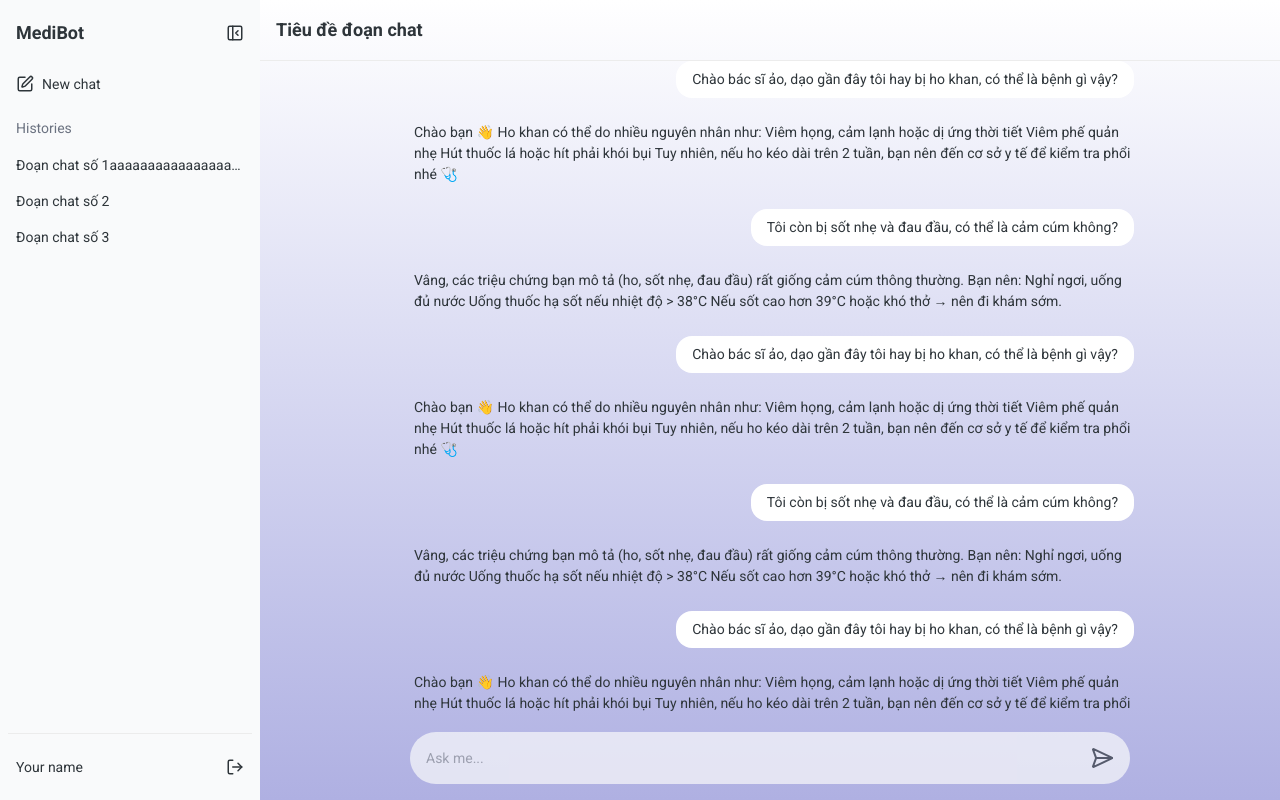
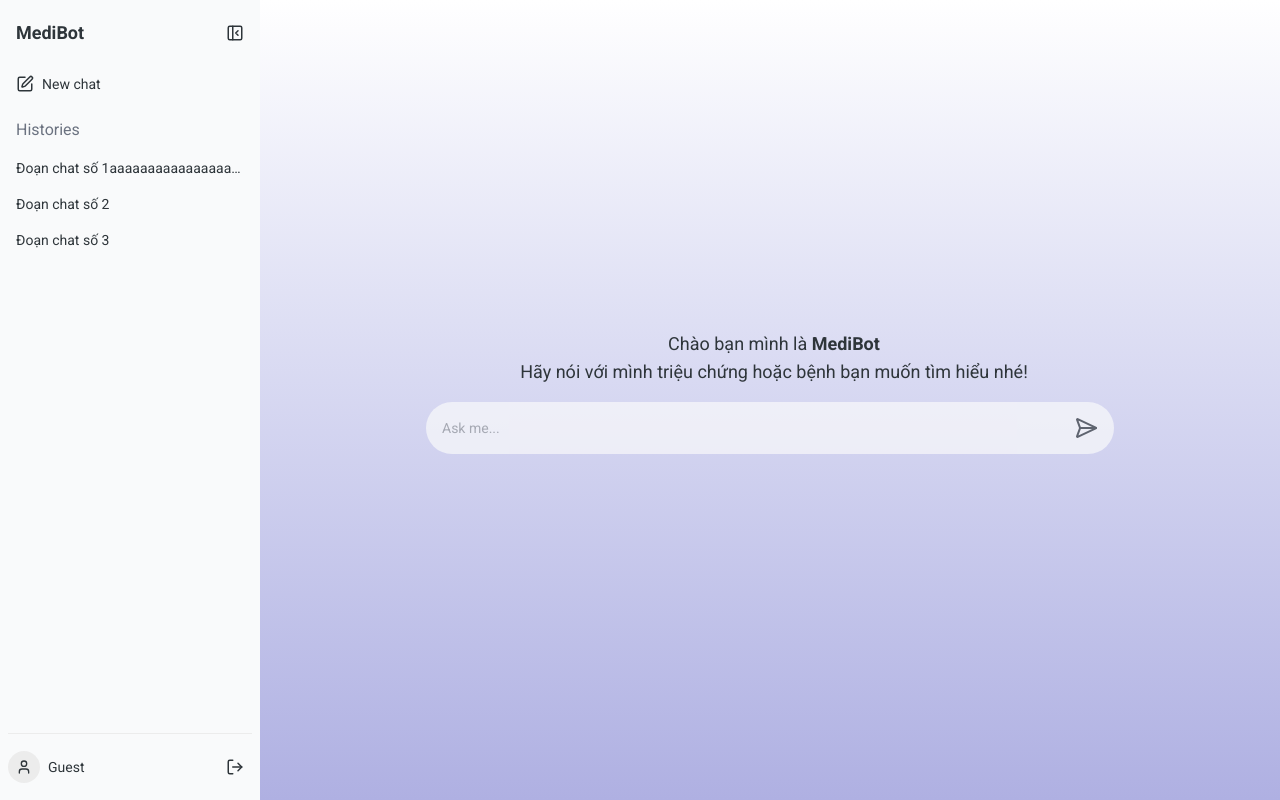
Before and after one commit to hyynee04/MediBot, a React (Vite) app: page / in a window 1280 px wide. Built offline with nearby package versions, Linux system fonts and the light colour scheme.

Commit message:
ChatPage: update reponsive

```diff
--- /dev/null
+++ b/src/components/SnackBar.tsx
@@ -0,0 +1,64 @@
+import { LuPanelLeftClose, LuPanelLeftOpen, LuSquarePen, LuLogOut, LuUser } from "react-icons/lu";
+import HistoryItem from "../components/HistoryItem";
+import { useNavigate } from "react-router-dom";
+import { paths } from "../routes/paths";
+
+interface SidebarProps {
+    isOpenMenu: boolean;
+    setIsOpenMenu: React.Dispatch<React.SetStateAction<boolean>>;
+    setListContent: React.Dispatch<React.SetStateAction<void>>;
+};
+
+const SideBar = ({ isOpenMenu, setIsOpenMenu, setListContent }: SidebarProps) => {
+    const navigate = useNavigate()
+    const handleGotoLogin = () => {
+        navigate(paths.login)
+    }
+    return (
+        <div
+            className={`
+                h-screen py-4 px-2 flex-col justify-between z-2
+                ${isOpenMenu
+                    ? 'w-[260px] flex md:relative fixed bg-background-white'
+                    : 'w-fit md:flex hidden'}
+            `}
+        >
+            <div className="flex flex-col gap-4">
+                <div className="flex flex-row justify-between items-center">
+                    <p className={`px-2 text-lg font-bold ${isOpenMenu ? 'block' : 'hidden'}`}>MediBot</p>
+                    <div className={`p-2 hover:bg-stroke-grey rounded-lg cursor-pointer ${isOpenMenu ? 'block' : 'hidden'}`} onClick={() => setIsOpenMenu(false)}>
+                        <LuPanelLeftClose size={18} />
+                    </div>
+                    <div className={`p-2 hover:bg-stroke-grey rounded-lg cursor-pointer ${isOpenMenu ? 'hidden' : 'block'}`} onClick={() => setIsOpenMenu(true)}>
+                        <LuPanelLeftOpen size={18} />
+                    </div>
+                </div>
+                <div className="p-2 flex flex-row items-center gap-2 hover:bg-stroke-grey rounded-lg cursor-pointer" onClick={() => setListContent()}>
+                    <LuSquarePen size={18} />
+                    <p className={`text-sm ${isOpenMenu ? 'block' : 'hidden'}`}>New chat</p>
+                </div>
+                <div className={`flex-col h-full ${isOpenMenu ? 'flex' : 'hidden'}`}>
+                    <p className="px-2 pb-2 text-primary-grey">Histories</p>
+                    <HistoryItem text="Đoạn chat số 1aaaaaaaaaaaaaaaaaaaaaaaa" />
+                    <HistoryItem text="Đoạn chat số 2" />
+                    <HistoryItem text="Đoạn chat số 3" />
+                </div>
+            </div>
+            <div className="flex flex-col gap-4">
+                <span className="w-full h-px bg-stroke-grey" />
+                <div className="flex flex-row justify-between items-center">
+                    <div className={`flex flex-row items-center gap-2 ${isOpenMenu ? 'block' : 'hidden'}`}>
+                        <span className="p-2 bg-stroke-grey rounded-full">
+                            <LuUser />
+                        </span>
+                        <p className="text-sm">Guest</p>
+                    </div>
+                    <div className="p-2 hover:bg-stroke-grey rounded-lg cursor-pointer" onClick={() => handleGotoLogin()}>
+                        <LuLogOut size={18} />
+                    </div>
+                </div>
+            </div>
+        </div>
+    )
+}
+export default SideBar
--- a/src/index.css
+++ b/src/index.css
@@ -35,21 +35,26 @@
 }
 
 body {
-  min-width: 768px;
-  min-height: 100vh;
-  font-size: 14px;
+  width: 100%;
+  height: 100%;
+  margin: 0;
+  padding: 0;
 }
 
 @layer utilities {
   ::-webkit-scrollbar {
     width: 8px;
   }
+
   ::-webkit-scrollbar-thumb {
-    background-color: var(--color-background-white); /* blue-400 */
+    background-color: var(--color-background-white);
+    /* blue-400 */
     border-radius: 9999px;
   }
+
   ::-webkit-scrollbar-track {
-    background-color: transparent; /* gray-200 */
+    background-color: transparent;
+    /* gray-200 */
   }
 }
 
--- a/src/pages/ChatPage.tsx
+++ b/src/pages/ChatPage.tsx
@@ -1,54 +1,22 @@
-import { LuPanelLeftClose, LuPanelLeftOpen, LuSquarePen, LuLogOut, LuSendHorizontal } from "react-icons/lu";
-import HistoryItem from "../components/HistoryItem";
-import { useNavigate } from "react-router-dom";
-import { paths } from "../routes/paths";
+import { LuSquarePen, LuSendHorizontal, LuMenu } from "react-icons/lu";
 import QuestionItem from "../components/QuestionItem";
 import AnswerItem from "../components/AnswerItem";
+import { useState } from "react";
+import SideBar from "../components/SnackBar";
+
+interface Content {
+    id: number,
+    ask: string,
+    answer: string
+}
 const ChatPage = () => {
-    const navigate = useNavigate()
-    const handleGotoLogin = () => {
-        navigate(paths.login)
-    }
-    return (
-        <div className="w-screen h-screen flex flex-row">
-            <div className="md:w-[260px] w-fit h-screen bg-background-white py-4 px-2 flex flex-col justify-between">
-                <div className="flex flex-col gap-4">
-                    <div className="flex flex-row justify-between items-center">
-                        <p className="px-2 text-lg font-bold md:block hidden">MediBot</p>
-                        <div className="p-2 hover:bg-stroke-grey rounded-lg cursor-pointer">
-                            <LuPanelLeftClose size={18} />
-                        </div>
-                        {/* <LuPanelLeftOpen /> */}
-                    </div>
-                    <div className="p-2 flex flex-row items-center gap-2 hover:bg-stroke-grey rounded-lg cursor-pointer">
-                        <LuSquarePen size={18} />
-                        <p className="text-sm md:block hidden">New chat</p>
-                    </div>
-                    <div className="md:flex hidden flex-col h-full">
-                        <p className="px-2 pb-2 text-primary-grey">Histories</p>
-                        <HistoryItem text="Đoạn chat số 1aaaaaaaaaaaaaaaaaaaaaaaa" />
-                        <HistoryItem text="Đoạn chat số 2" />
-                        <HistoryItem text="Đoạn chat số 3" />
-                    </div>
-                </div>
-                <div className="flex flex-col gap-4">
-                    <span className="w-full h-px bg-stroke-grey" />
-                    <div className="flex flex-row justify-between items-center">
-                        <p className="px-2 text-sm md:block hidden">Your name</p>
-                        <div className="p-2 hover:bg-stroke-grey rounded-lg cursor-pointer" onClick={() => handleGotoLogin()}>
-                            <LuLogOut size={18} />
-                        </div>
-                    </div>
-                </div>
-            </div>
-            <div className="w-full h-screen flex flex-col items-center justify-end bg-gradient-to-b from-primary-white to-primary-purple">
-                <p className="w-full p-4 text-lg font-bold text-primary-black ">Tiêu đề đoạn chat</p>
-                <span className="w-full h-px bg-stroke-grey" />
-                <div className="w-full h-full overflow-y-scroll flex justify-center pl-2">
-                    <div className="flex flex-col gap-6 lg:w-[720px] w-full">
-                        <QuestionItem question="Chào bác sĩ ảo, dạo gần đây tôi hay bị ho khan, có thể là bệnh gì vậy?" />
-                        <AnswerItem answer="
-                     Chào bạn 👋
+    const [isOpenMenu, setIsOpenMenu] = useState(true);
+    const [listContent, setListContent] = useState<Content[]>([]);
+    const handleSend = () => {
+        const newItem = {
+            id: listContent.length + 1,
+            ask: "Chào bác sĩ ảo, dạo gần đây tôi hay bị ho khan, có thể là bệnh gì vậy?",
+            answer: `Chào bạn 👋
                             Ho khan có thể do nhiều nguyên nhân như:
 
                             Viêm họng, cảm lạnh hoặc dị ứng thời tiết
@@ -56,75 +24,52 @@ const ChatPage = () => {
                             Viêm phế quản nhẹ
 
                             Hút thuốc lá hoặc hít phải khói bụi
-                            Tuy nhiên, nếu ho kéo dài trên 2 tuần, bạn nên đến cơ sở y tế để kiểm tra phổi nhé 🩺
-                    "/>
-                        <QuestionItem question="Tôi còn bị sốt nhẹ và đau đầu, có thể là cảm cúm không?" />
-                        <AnswerItem
-                            answer="Vâng, các triệu chứng bạn mô tả (ho, sốt nhẹ, đau đầu) rất giống cảm cúm thông thường.
-                        Bạn nên:
-
-                        Nghỉ ngơi, uống đủ nước
-
-                        Uống thuốc hạ sốt nếu nhiệt độ > 38°C
-
-                        Nếu sốt cao hơn 39°C hoặc khó thở → nên đi khám sớm."
-                        />
-                        <QuestionItem question="Chào bác sĩ ảo, dạo gần đây tôi hay bị ho khan, có thể là bệnh gì vậy?" />
-                        <AnswerItem answer="
-                     Chào bạn 👋
-                            Ho khan có thể do nhiều nguyên nhân như:
-
-                            Viêm họng, cảm lạnh hoặc dị ứng thời tiết
-
-                            Viêm phế quản nhẹ
-
-                            Hút thuốc lá hoặc hít phải khói bụi
-                            Tuy nhiên, nếu ho kéo dài trên 2 tuần, bạn nên đến cơ sở y tế để kiểm tra phổi nhé 🩺
-                    "/>
-                        <QuestionItem question="Tôi còn bị sốt nhẹ và đau đầu, có thể là cảm cúm không?" />
-                        <AnswerItem
-                            answer="Vâng, các triệu chứng bạn mô tả (ho, sốt nhẹ, đau đầu) rất giống cảm cúm thông thường.
-                        Bạn nên:
-
-                        Nghỉ ngơi, uống đủ nước
-
-                        Uống thuốc hạ sốt nếu nhiệt độ > 38°C
-
-                        Nếu sốt cao hơn 39°C hoặc khó thở → nên đi khám sớm."
-                        />
-                        <QuestionItem question="Chào bác sĩ ảo, dạo gần đây tôi hay bị ho khan, có thể là bệnh gì vậy?" />
-                        <AnswerItem answer="
-                     Chào bạn 👋
-                            Ho khan có thể do nhiều nguyên nhân như:
-
-                            Viêm họng, cảm lạnh hoặc dị ứng thời tiết
-
-                            Viêm phế quản nhẹ
-
-                            Hút thuốc lá hoặc hít phải khói bụi
-                            Tuy nhiên, nếu ho kéo dài trên 2 tuần, bạn nên đến cơ sở y tế để kiểm tra phổi nhé 🩺
-                    "/>
-                        <QuestionItem question="Tôi còn bị sốt nhẹ và đau đầu, có thể là cảm cúm không?" />
-                        <AnswerItem
-                            answer="Vâng, các triệu chứng bạn mô tả (ho, sốt nhẹ, đau đầu) rất giống cảm cúm thông thường.
-                        Bạn nên:
-
-                        Nghỉ ngơi, uống đủ nước
-
-                        Uống thuốc hạ sốt nếu nhiệt độ > 38°C
-
-                        Nếu sốt cao hơn 39°C hoặc khó thở → nên đi khám sớm."
-                        />
+                            Tuy nhiên, nếu ho kéo dài trên 2 tuần, bạn nên đến cơ sở y tế để kiểm tra phổi nhé 🩺`
+        }
+        setListContent([...listContent, newItem])
+    }
+    return (
+        <div className="w-screen h-screen flex flex-row bg-linear-to-b from-primary-white to-primary-purple">
+            <SideBar isOpenMenu={isOpenMenu} setIsOpenMenu={setIsOpenMenu} setListContent={()=>setListContent([])}/>
+            {isOpenMenu &&
+                <span className="fixed inset-0 bg-primary-white opacity-50 z-1 md:hidden" onClick={() => setIsOpenMenu(false)} />
+            }
+            <div className="w-full h-screen flex flex-col items-center justify-end ">
+                <div className="w-full p-4 text-lg font-bold text-primary-black md:hidden flex flex-row justify-between items-center">
+                    <div className="w-fit p-2 hover:bg-stroke-grey rounded-lg cursor-pointer" onClick={() => setIsOpenMenu(true)}>
+                        <LuMenu size={18} />
+                    </div>
+                    <div className="w-fit p-2 hover:bg-stroke-grey rounded-lg cursor-pointer" onClick={() => setListContent([])}>
+                        <LuSquarePen size={18} />
                     </div>
                 </div>
-                <div className="lg:w-[720px] w-full py-4">
+                <div className="w-full h-full flex flex-col justify-center items-center">
+                    <div className={`w-full ${listContent.length > 0 ? 'h-full' : 'h-fit'} overflow-y-scroll flex justify-center pl-2`}>
+                        {listContent.length == 0 ?
+                            <div className="text-center text-lg">
+                                <p>Chào bạn mình là <span className="font-bold">MediBot</span></p>
+                                <p>Hãy nói với mình triệu chứng hoặc bệnh bạn muốn tìm hiểu nhé!</p>
+                            </div>
+                            :
+                            <div className="flex flex-col gap-6 lg:w-[720px] w-full p-4">
+                                {listContent.map(item =>
+                                    <>
+                                        <QuestionItem question={item.ask} />
+                                        <AnswerItem answer={item.answer} />
+                                    </>
+                                )}
+                            </div>
+                        }
+                    </div>
+                    <div className="lg:w-[720px] w-full p-4">
                         <div className="rounded-full bg-background-white opacity-70 flex flex-row items-center">
                             <input
                                 placeholder="Ask me..."
                                 className=" text-primary-black text-sm p-4 w-full focus:outline-none"
                             />
-                        <div className="mr-2 p-2 hover:bg-stroke-grey rounded-full cursor-pointer" onClick={() => handleGotoLogin()}>
+                            <div className="mr-2 p-2 hover:bg-stroke-grey rounded-full cursor-pointer" onClick={() => handleSend()}>
                                 <LuSendHorizontal size={24} />
+                            </div>
                         </div>
                     </div>
                 </div>
```
Lines whose indentation alone changed are shown as unchanged.
